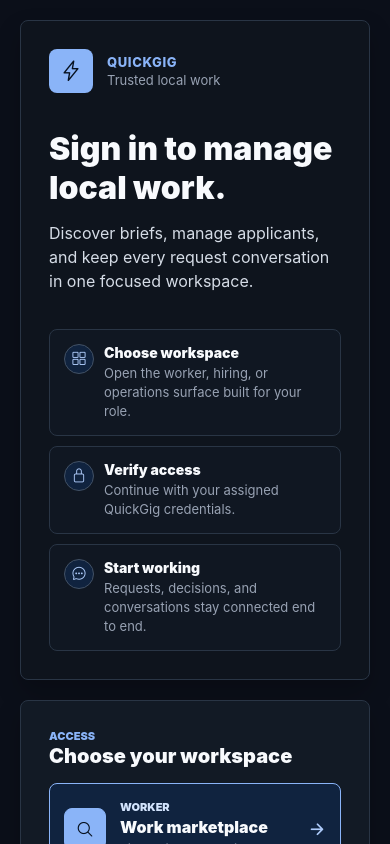
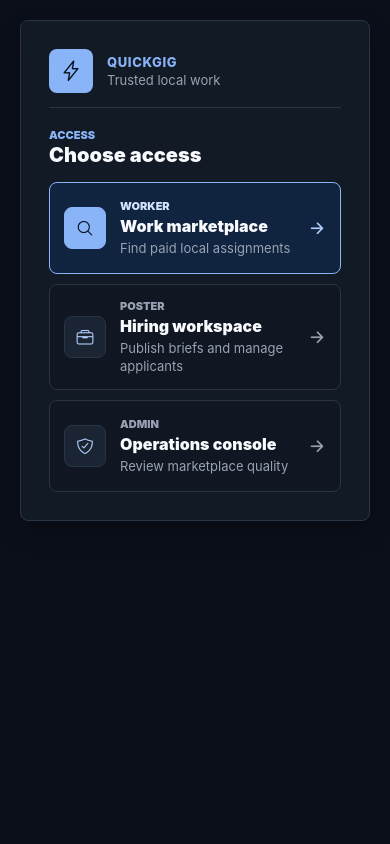
Before and after one commit to KernelLex/quickgig, a React Native app: screen / in a window 390 px wide. Built offline with nearby package versions, Linux system fonts and the light colour scheme.

Commit message:
Simplify access flow and add profile creation

```diff
--- a/App.tsx
+++ b/App.tsx
@@ -25,6 +25,7 @@ import {
   type AppUser,
   type Gig,
   type GigCategory,
+  type SeedAccount,
   type UserRole,
 } from './src/data/mockData';
 import {
@@ -35,6 +36,7 @@ import {
   buildSuggestedRequestNote,
   calculateGigFitScore,
   createGigFromDraft,
+  createUserProfile,
   decideRequest,
   repairMarketplaceStatuses,
   reconcileGigsWithRequests,
@@ -44,7 +46,7 @@ import {
 import { colors, fonts, radii, shadow, spacing } from './src/theme';
 
 type IconName = ComponentProps<typeof Ionicons>['name'];
-type LoginStep = 'role' | 'credentials';
+type LoginStep = 'role' | 'credentials' | 'create';
 type WorkerTab = 'discover' | 'saved' | 'requests' | 'account';
 type PosterTab = 'overview' | 'post' | 'requests' | 'account';
 type AdminTab = 'overview' | 'gigs' | 'requests' | 'account';
@@ -61,6 +63,13 @@ const initialGigForm: GigDraft = {
 const initialLoginForm = {
   username: '',
   password: '',
+};
+
+const initialProfileForm = {
+  name: '',
+  username: '',
+  password: '',
+  confirmPassword: '',
 };
 
 const roleOptions: Array<{
@@ -118,6 +127,7 @@ export default function App() {
   const { width } = useWindowDimensions();
   const isWideLayout = width >= 900;
   const compactContentWidth = { width: Math.max(width - spacing.lg * 2, 0) };
+  const [accounts, setAccounts] = useState<SeedAccount[]>(() => appUsers);
   const [authUser, setAuthUser] = useState<AppUser | null>(null);
   const [loginStep, setLoginStep] = useState<LoginStep>('role');
   const [selectedRole, setSelectedRole] = useState<UserRole>('worker');
@@ -132,6 +142,7 @@ export default function App() {
   const [requests, setRequests] = useState<ApplicationRequest[]>(initialRequests);
   const [gigForm, setGigForm] = useState(initialGigForm);
   const [loginForm, setLoginForm] = useState(initialLoginForm);
+  const [profileForm, setProfileForm] = useState(initialProfileForm);
   const [requestMessageDraft, setRequestMessageDraft] = useState('');
   const [chatDrafts, setChatDrafts] = useState<Record<string, string>>({});
   const [savedGigIds, setSavedGigIds] = useState<string[]>([]);
@@ -245,23 +256,10 @@ export default function App() {
   const gigReadinessCount = gigReadinessItems.filter((item) => item.complete).length;
   const gigReadinessPercent = Math.round((gigReadinessCount / gigReadinessItems.length) * 100);
 
-  const handleLogin = () => {
-    const loginResult = authenticateUser({
-      accounts: appUsers,
-      role: selectedRole,
-      username: loginForm.username,
-      password: loginForm.password,
-    });
-
-    if (!loginResult.ok) {
-      setMessage(loginResult.message);
-      return;
-    }
-
-    const user = loginResult.data;
-
+  const openUserWorkspace = (user: AppUser, successMessage: string) => {
     setAuthUser(user);
     setLoginForm(initialLoginForm);
+    setProfileForm(initialProfileForm);
     setSelectedGig(null);
     setActiveRequestId(null);
     setLoginStep('role');
@@ -269,7 +267,7 @@ export default function App() {
     setSavedGigIds([]);
     setSearch('');
     setSelectedCategory('All');
-    setMessage(loginResult.message);
+    setMessage(successMessage);
 
     if (user.role === 'worker') {
       setWorkerTab('discover');
@@ -282,6 +280,39 @@ export default function App() {
     }
   };
 
+  const handleLogin = () => {
+    const loginResult = authenticateUser({
+      accounts,
+      role: selectedRole,
+      username: loginForm.username,
+      password: loginForm.password,
+    });
+
+    if (!loginResult.ok) {
+      setMessage(loginResult.message);
+      return;
+    }
+
+    openUserWorkspace(loginResult.data, loginResult.message);
+  };
+
+  const handleCreateProfile = () => {
+    const createResult = createUserProfile({
+      accounts,
+      role: selectedRole,
+      draft: profileForm,
+      now: Date.now(),
+    });
+
+    if (!createResult.ok) {
+      setMessage(createResult.message);
+      return;
+    }
+
+    setAccounts((current) => [createResult.data, ...current]);
+    openUserWorkspace(createResult.data, createResult.message);
+  };
+
   const handleLogout = () => {
     setAuthUser(null);
     setSelectedGig(null);
@@ -290,6 +321,7 @@ export default function App() {
     setChatDrafts({});
     setSavedGigIds([]);
     setLoginStep('role');
+    setProfileForm(initialProfileForm);
     setMessage('Logged out successfully.');
   };
 
@@ -543,6 +575,33 @@ export default function App() {
     </View>
   );
 
+  const renderAuthBrand = () => (
+    <View style={styles.authBrandCompact}>
+      <View style={styles.brandRow}>
+        <View style={styles.brandMark}>
+          <IconGlyph name="flash-outline" size={22} color={colors.textOnAccent} />
+        </View>
+        <View style={styles.activityContent}>
+          <Text style={styles.loginEyebrow}>QuickGig</Text>
+          <Text style={styles.brandSubline}>Trusted local work</Text>
+        </View>
+      </View>
+    </View>
+  );
+
+  const renderSelectedWorkspaceCard = () => (
+    <View style={styles.selectedWorkspaceCard}>
+      <View style={styles.selectedWorkspaceIcon}>
+        <IconGlyph name={selectedRoleOption.icon} size={18} color={colors.textOnAccent} />
+      </View>
+      <View style={styles.activityContent}>
+        <Text style={styles.workspaceChoiceLabel}>{selectedRoleOption.label}</Text>
+        <Text style={styles.workspaceChoiceTitle}>{selectedRoleOption.title}</Text>
+        <Text style={styles.workspaceChoiceText}>{selectedRoleOption.note}</Text>
+      </View>
+    </View>
+  );
+
   const renderLogin = () => (
     <ScrollView
       contentContainerStyle={[
@@ -552,65 +611,17 @@ export default function App() {
       ]}
       showsVerticalScrollIndicator={false}
     >
-      <View style={[styles.authShell, isWideLayout && styles.authShellWide]}>
-        <View style={[styles.authBrandPanel, isWideLayout && styles.authBrandPanelWide]}>
-          <View style={styles.brandRow}>
-            <View style={styles.brandMark}>
-              <IconGlyph name="flash-outline" size={22} color={colors.textOnAccent} />
-            </View>
-            <View>
-              <Text style={styles.loginEyebrow}>QuickGig</Text>
-              <Text style={styles.brandSubline}>Trusted local work</Text>
-            </View>
-          </View>
-
-          <View style={styles.authCopyBlock}>
-            <Text style={[styles.authTitle, !isWideLayout && styles.authTitleCompact]}>
-              Sign in to manage local work.
-            </Text>
-            <Text style={styles.authSubtitle}>
-              Discover briefs, manage applicants, and keep every request conversation in one focused workspace.
-            </Text>
-          </View>
-
-          <View style={styles.authProcessList}>
-            <View style={styles.authProcessRow}>
-              <View style={styles.authProcessIcon}>
-                <IconGlyph name="grid-outline" size={15} color={colors.accentHover} />
-              </View>
-              <View style={styles.activityContent}>
-                <Text style={styles.authProcessTitle}>Choose workspace</Text>
-                <Text style={styles.authProcessText}>Open the worker, hiring, or operations surface built for your role.</Text>
-              </View>
-            </View>
-            <View style={styles.authProcessRow}>
-              <View style={styles.authProcessIcon}>
-                <IconGlyph name="lock-closed-outline" size={15} color={colors.accentHover} />
-              </View>
-              <View style={styles.activityContent}>
-                <Text style={styles.authProcessTitle}>Verify access</Text>
-                <Text style={styles.authProcessText}>Continue with your assigned QuickGig credentials.</Text>
-              </View>
-            </View>
-            <View style={styles.authProcessRow}>
-              <View style={styles.authProcessIcon}>
-                <IconGlyph name="chatbubble-ellipses-outline" size={15} color={colors.accentHover} />
-              </View>
-              <View style={styles.activityContent}>
-                <Text style={styles.authProcessTitle}>Start working</Text>
-                <Text style={styles.authProcessText}>Requests, decisions, and conversations stay connected end to end.</Text>
-              </View>
-            </View>
-          </View>
-        </View>
-
-        <View style={[styles.authFlowPanel, isWideLayout && styles.authFlowPanelWide]}>
+      <View style={[styles.authShell, isWideLayout && styles.authShellSingle]}>
+        <View style={styles.authFlowPanel}>
+          {renderAuthBrand()}
           {loginStep === 'role' ? (
             <>
-              {renderPanelHeader('Access', 'Choose your workspace')}
+              {renderPanelHeader('Access', 'Choose access')}
               {renderWorkspaceChoices()}
             </>
-          ) : (
+          ) : null}
+
+          {loginStep === 'credentials' ? (
             <>
               <Pressable
                 style={styles.backStepButton}
@@ -623,16 +634,8 @@ export default function App() {
                 <Text style={styles.backStepText}>Change workspace</Text>
               </Pressable>
 
-              <View style={styles.selectedWorkspaceCard}>
-                <View style={styles.selectedWorkspaceIcon}>
-                  <IconGlyph name={selectedRoleOption.icon} size={18} color={colors.textOnAccent} />
-                </View>
-                <View style={styles.activityContent}>
-                  <Text style={styles.workspaceChoiceLabel}>{selectedRoleOption.label}</Text>
-                  <Text style={styles.workspaceChoiceTitle}>{selectedRoleOption.title}</Text>
-                  <Text style={styles.workspaceChoiceText}>{selectedRoleOption.note}</Text>
-                </View>
-              </View>
+              {renderPanelHeader('Sign in', `${selectedRoleOption.label} access`)}
+              {renderSelectedWorkspaceCard()}
 
               <TextInput
                 value={loginForm.username}
@@ -660,8 +663,93 @@ export default function App() {
                   <Text style={styles.primaryButtonText}>Sign in</Text>
                 </View>
               </Pressable>
+              {selectedRole === 'admin' ? (
+                <View style={styles.adminAccessNotice}>
+                  <IconGlyph name="information-circle-outline" size={16} color={colors.accentHover} />
+                  <Text style={styles.adminAccessText}>
+                    Admin profiles are issued by QuickGig Ops.
+                  </Text>
+                </View>
+              ) : (
+                <Pressable
+                  style={styles.authSecondaryButton}
+                  onPress={() => {
+                    setLoginStep('create');
+                    setMessage('');
+                  }}
+                >
+                  <View style={styles.buttonContent}>
+                    <IconGlyph name="person-add-outline" size={17} color={colors.accentHover} />
+                    <Text style={styles.authSecondaryText}>Create {selectedRoleOption.label.toLowerCase()} profile</Text>
+                  </View>
+                </Pressable>
+              )}
             </>
-          )}
+          ) : null}
+
+          {loginStep === 'create' ? (
+            <>
+              <Pressable
+                style={styles.backStepButton}
+                onPress={() => {
+                  setLoginStep('credentials');
+                  setMessage('');
+                }}
+              >
+                <IconGlyph name="arrow-back-outline" size={16} color={colors.accentHover} />
+                <Text style={styles.backStepText}>Use existing profile</Text>
+              </Pressable>
+
+              {renderPanelHeader('New profile', `Create ${selectedRoleOption.label.toLowerCase()} access`)}
+              {renderSelectedWorkspaceCard()}
+
+              <TextInput
+                value={profileForm.name}
+                onChangeText={(value) => setProfileForm((current) => ({ ...current, name: value }))}
+                placeholder="Full name"
+                placeholderTextColor={colors.muted}
+                autoCapitalize="words"
+                autoCorrect={false}
+                returnKeyType="next"
+                style={styles.cleanInput}
+              />
+              <TextInput
+                value={profileForm.username}
+                onChangeText={(value) => setProfileForm((current) => ({ ...current, username: value }))}
+                placeholder="Username"
+                placeholderTextColor={colors.muted}
+                autoCapitalize="none"
+                autoCorrect={false}
+                returnKeyType="next"
+                style={styles.cleanInput}
+              />
+              <TextInput
+                value={profileForm.password}
+                onChangeText={(value) => setProfileForm((current) => ({ ...current, password: value }))}
+                placeholder="Password"
+                placeholderTextColor={colors.muted}
+                secureTextEntry
+                returnKeyType="next"
+                style={styles.cleanInput}
+              />
+              <TextInput
+                value={profileForm.confirmPassword}
+                onChangeText={(value) => setProfileForm((current) => ({ ...current, confirmPassword: value }))}
+                placeholder="Confirm password"
+                placeholderTextColor={colors.muted}
+                secureTextEntry
+                returnKeyType="done"
+                onSubmitEditing={handleCreateProfile}
+                style={styles.cleanInput}
+              />
+              <Pressable style={styles.primaryButton} onPress={handleCreateProfile}>
+                <View style={styles.buttonContent}>
+                  <IconGlyph name="person-add-outline" size={17} color={colors.textOnAccent} />
+                  <Text style={styles.primaryButtonText}>Create profile</Text>
+                </View>
+              </Pressable>
+            </>
+          ) : null}
         </View>
       </View>
     </ScrollView>
@@ -1608,21 +1696,27 @@ const styles = StyleSheet.create({
   authScrollContent: {
     width: '100%',
     padding: spacing.lg,
-    paddingTop: 104,
+    paddingTop: spacing.xl,
     paddingBottom: spacing.xxxl,
-    maxWidth: 1120,
     alignSelf: 'stretch',
+    flexGrow: 1,
+    justifyContent: 'center',
   },
   authScrollContentCompact: {
     paddingTop: spacing.lg,
+    justifyContent: 'flex-start',
   },
   authScrollContentWide: {
-    width: '78%',
+    width: '100%',
     alignSelf: 'center',
   },
   authShell: {
     gap: spacing.lg,
     width: '100%',
+  },
+  authShellSingle: {
+    alignSelf: 'center',
+    maxWidth: 560,
   },
   authShellWide: {
     flexDirection: 'row',
@@ -1715,6 +1809,12 @@ const styles = StyleSheet.create({
     lineHeight: 19,
     marginTop: 3,
   },
+  authBrandCompact: {
+    borderBottomWidth: StyleSheet.hairlineWidth,
+    borderBottomColor: colors.border,
+    paddingBottom: spacing.md,
+    marginBottom: spacing.xs,
+  },
   workspaceChoiceList: {
     gap: spacing.sm,
   },
@@ -1801,6 +1901,39 @@ const styles = StyleSheet.create({
     alignItems: 'center',
     justifyContent: 'center',
     backgroundColor: colors.accent,
+  },
+  authSecondaryButton: {
+    backgroundColor: colors.backgroundTint,
+    borderRadius: radii.lg,
+    borderWidth: 1,
+    borderColor: colors.borderStrong,
+    paddingHorizontal: spacing.md,
+    paddingVertical: spacing.md,
+    alignItems: 'center',
+    justifyContent: 'center',
+  },
+  authSecondaryText: {
+    color: colors.accentHover,
+    fontFamily: fonts.display,
+    fontSize: 14,
+    fontWeight: '900',
+  },
+  adminAccessNotice: {
+    backgroundColor: colors.backgroundTint,
+    borderRadius: radii.lg,
+    borderWidth: 1,
+    borderColor: colors.border,
+    padding: spacing.md,
+    flexDirection: 'row',
+    alignItems: 'center',
+    gap: spacing.sm,
+  },
+  adminAccessText: {
+    color: colors.textSecondary,
+    fontFamily: fonts.body,
+    fontSize: 13,
+    lineHeight: 19,
+    flex: 1,
   },
   brandRow: {
     flexDirection: 'row',
--- a/src/backend/marketplace.ts
+++ b/src/backend/marketplace.ts
@@ -16,6 +16,13 @@ export type GigDraft = {
   duration: string;
   category: Exclude<GigCategory, 'All'>;
   description: string;
+};
+
+export type ProfileDraft = {
+  name: string;
+  username: string;
+  password: string;
+  confirmPassword: string;
 };
 
 export type GigReadinessItem = {
@@ -66,6 +73,85 @@ export const toPublicUser = (account: SeedAccount): AppUser => {
   const { password: _password, ...user } = account;
 
   return user;
+};
+
+const profileCopyByRole: Record<UserRole, Pick<AppUser, 'headline' | 'subline'>> = {
+  worker: {
+    headline: 'Find trusted local work',
+    subline: 'Discover paid assignments, send requests, and keep every job conversation organized.',
+  },
+  poster: {
+    headline: 'Hire reliable local talent',
+    subline: 'Post briefs, review applicants, and manage worker conversations from one workspace.',
+  },
+  admin: {
+    headline: 'Operations console',
+    subline: 'Review marketplace quality, request consistency, and fulfillment status.',
+  },
+};
+
+export const createUserProfile = ({
+  accounts,
+  role,
+  draft,
+  now,
+}: {
+  accounts: SeedAccount[];
+  role: UserRole;
+  draft: ProfileDraft;
+  now: number;
+}): ServiceResult<SeedAccount> => {
+  if (role === 'admin') {
+    return {
+      ok: false,
+      message: 'Admin profiles are issued by QuickGig Ops. Sign in with your assigned admin account.',
+    };
+  }
+
+  const name = draft.name.trim().replace(/\s+/g, ' ');
+  const username = draft.username.trim().toLowerCase();
+  const password = draft.password.trim();
+  const confirmPassword = draft.confirmPassword.trim();
+
+  if (!name || !username || !password || !confirmPassword) {
+    return { ok: false, message: 'Complete every profile field before creating access.' };
+  }
+
+  if (name.length < 2) {
+    return { ok: false, message: 'Enter your full name.' };
+  }
+
+  if (!/^[a-z0-9._]{4,24}$/.test(username)) {
+    return {
+      ok: false,
+      message: 'Use a 4-24 character username with letters, numbers, dots, or underscores.',
+    };
+  }
+
+  if (accounts.some((account) => account.username.toLowerCase() === username)) {
+    return { ok: false, message: 'That username is already taken.' };
+  }
+
+  if (password.length < 8 || !/[a-z]/i.test(password) || !/\d/.test(password)) {
+    return { ok: false, message: 'Use a password with at least 8 characters, including a letter and number.' };
+  }
+
+  if (password !== confirmPassword) {
+    return { ok: false, message: 'Passwords do not match.' };
+  }
+
+  return {
+    ok: true,
+    data: {
+      id: `user-${role}-${now}`,
+      name,
+      username,
+      password,
+      role,
+      ...profileCopyByRole[role],
+    },
+    message: `Profile created. Welcome to QuickGig, ${name}.`,
+  };
 };
 
 export const authenticateUser = ({
```
Also changed, not shown: 1 other file (tests, documents, lock files or other folders).
